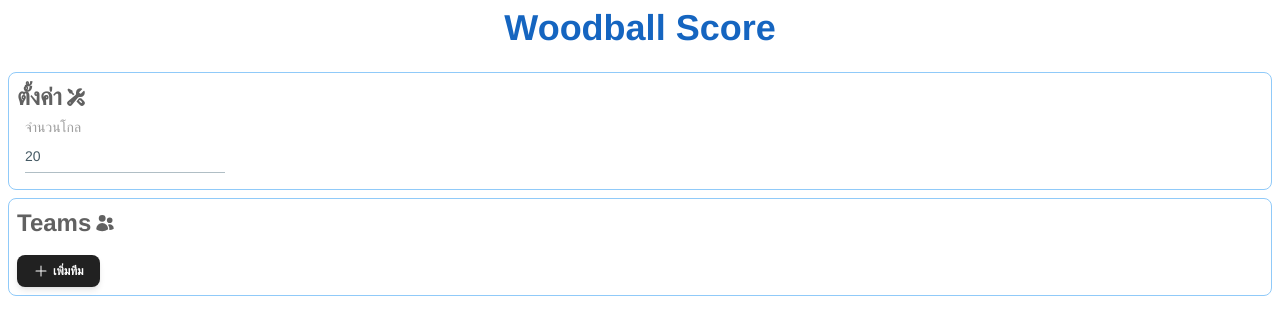
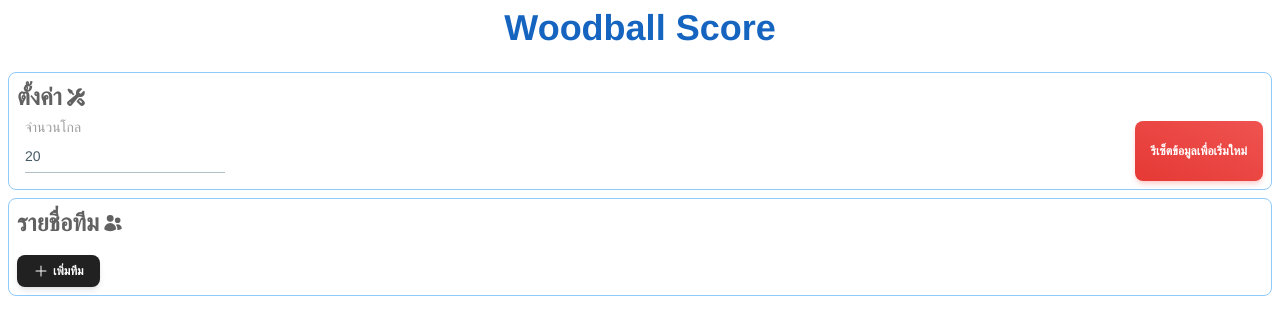
Before and after one commit to SupachaiTho/wood-ball-score, a React (Vite) app: page / in a window 1280 px wide. Shown: the top 334 px of the page. Built offline with nearby package versions, Linux system fonts and the light colour scheme.

Commit message:
Reset Data

```diff
--- /dev/null
+++ b/src/components/comman/ResetButton.tsx
@@ -0,0 +1,50 @@
+import { useState } from 'react';
+import {
+  Button,
+  Dialog,
+  DialogHeader,
+  DialogBody,
+  DialogFooter,
+} from '@material-tailwind/react';
+import { resetData } from '@/stores/woodball';
+import { useAppDispatch } from '@/app/hooks';
+
+const ResetButton = () => {
+  const dispatch = useAppDispatch();
+
+  const [open, setOpen] = useState(false);
+
+  const handleOpen = () => setOpen(!open);
+
+  return (
+    <>
+      <Button color="red" onClick={handleOpen} variant="gradient" size="sm">
+        รีเซ็ตข้อมูลเพื่อเริ่มใหม่
+      </Button>
+      <Dialog open={open} handler={handleOpen}>
+        <DialogHeader>ยื่นยันที่จะรีเซ็ตข้อมูลเพื่อเริ่มใหม่</DialogHeader>
+        <DialogBody divider>
+          โปรดยื่นยันเพื่อรีเซ็ตข้อมูลเพื่อเริ่มใหม่
+          หลังจากรีเซ็ตข้อมูลคุณไม่สามารถกู้คืนข้อมูลที่ได้ใส่ไปได้อีก
+        </DialogBody>
+        <DialogFooter>
+          <Button
+            variant="text"
+            color="blue"
+            onClick={handleOpen}
+            className="mr-1">
+            <span>ยกเลิก</span>
+          </Button>
+          <Button
+            variant="gradient"
+            color="red"
+            onClick={() => dispatch(resetData)}>
+            <span>ยื่นยัน</span>
+          </Button>
+        </DialogFooter>
+      </Dialog>
+    </>
+  );
+};
+
+export default ResetButton;
--- a/src/components/main/GameInfo.tsx
+++ b/src/components/main/GameInfo.tsx
@@ -3,6 +3,7 @@ import { useAppSelector, useAppDispatch } from '@/app/hooks';
 import { setGoal } from '@/stores/woodball';
 import { memo } from 'react';
 import { WrenchScrewdriverIcon } from '@heroicons/react/24/solid';
+import ResetButton from '@/components/comman/ResetButton';
 
 const GameInfo = () => {
   const goalNumber = useAppSelector((state) => state.woodBall.game.goalNumber);
@@ -14,7 +15,7 @@ const GameInfo = () => {
         <h1 className="text-2xl font-bold">ตั้งค่า</h1>
         <WrenchScrewdriverIcon className="mx-1 w-5" />
       </div>
-      <div className="flex mt-2">
+      <div className="flex mt-2 justify-between">
         <div className="p-2">
           <Input
             variant="static"
@@ -23,6 +24,7 @@ const GameInfo = () => {
             value={goalNumber}
           />
         </div>
+        <ResetButton />
       </div>
     </div>
   );
--- a/src/components/main/MainBoard.tsx
+++ b/src/components/main/MainBoard.tsx
@@ -11,7 +11,7 @@ const MainBoard = () => {
   return (
     <div className="flex flex-col p-2 mt-2 border border-blue-200 rounded-lg">
       <div className="flex text-gray-700">
-        <h1 className="text-2xl font-bold">Teams</h1>
+        <h1 className="text-2xl font-bold">รายชื่อทีม</h1>
         <UsersIcon className="mx-1 w-5" />
       </div>
       <div className="flex flex-col p-2">
--- a/src/stores/woodball.tsx
+++ b/src/stores/woodball.tsx
@@ -1,14 +1,15 @@
 import { createSlice } from '@reduxjs/toolkit';
 
+const defaultState = {
+  game: {
+    goalNumber: 20,
+  },
+  teams: [],
+};
 const localStorageData = localStorage.getItem('woodBall');
 const localWoodBallData = localStorageData
   ? JSON.parse(localStorageData)
-  : {
-      game: {
-        goalNumber: 20,
-      },
-      teams: [],
-    };
+  : defaultState;
 
 const initialState = localWoodBallData as WoodBallState;
 
@@ -38,9 +39,13 @@ export const woodBallSlice = createSlice({
         return team;
       });
     },
+    resetData: (state) => {
+      state = defaultState;
+    },
   },
 });
 
-export const { setGoal, addTeam, setTeamName } = woodBallSlice.actions;
+export const { setGoal, addTeam, setTeamName, resetData } =
+  woodBallSlice.actions;
 
 export default woodBallSlice.reducer;
```
